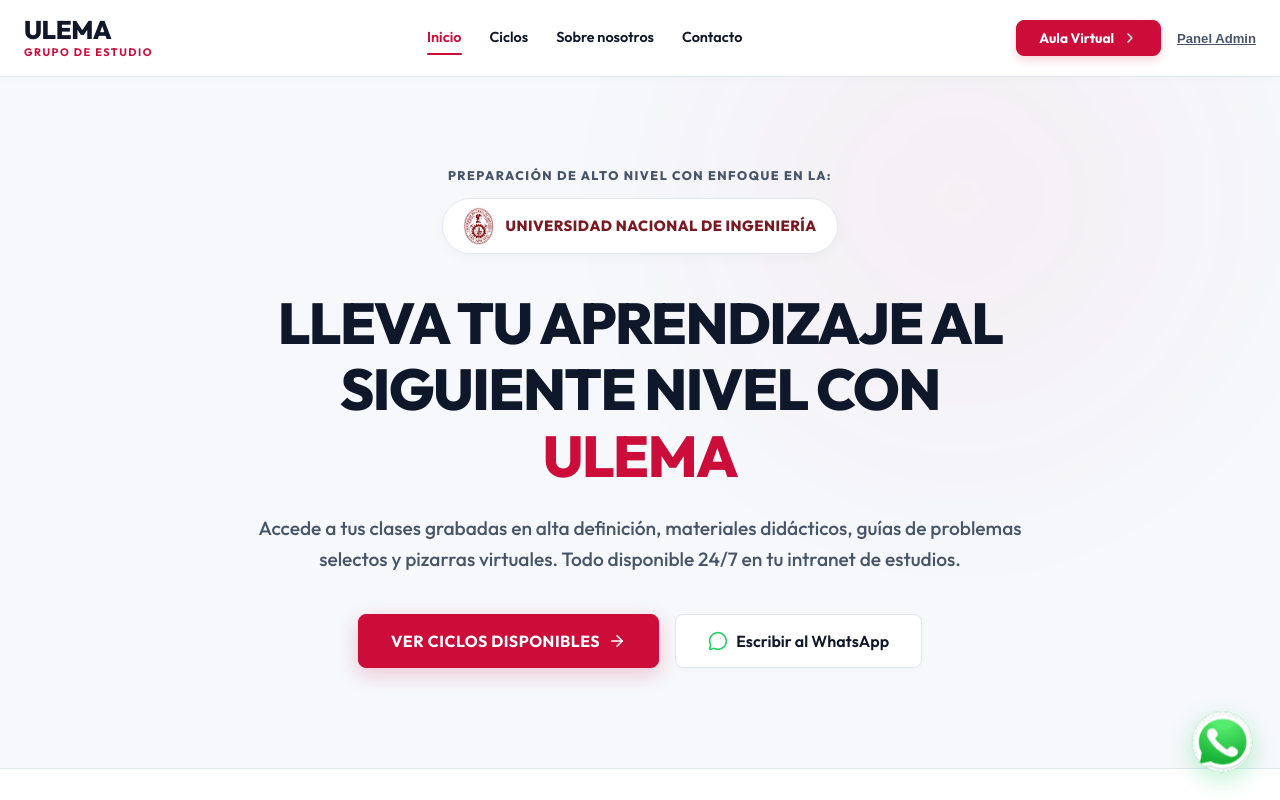
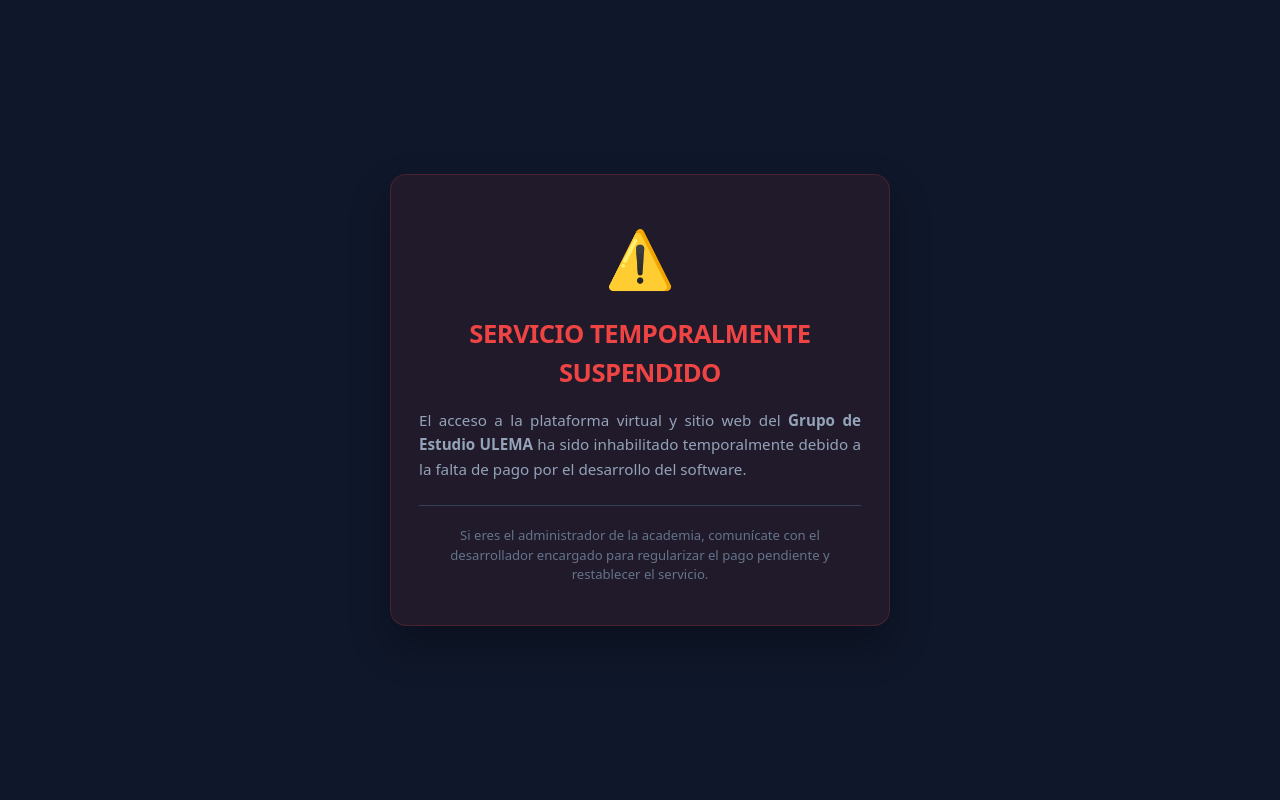
Before and after one commit to dayronsena123/aula_virtual_web, a React (Vite) app: page / in a window 1280 px wide. Shown: the top 800 px of the page. Built offline with nearby package versions, Linux system fonts and the light colour scheme; no server answers.

Commit message:
Suspension temporal de servicio por falta de pago

```diff
--- a/src/App.jsx
+++ b/src/App.jsx
@@ -1,58 +1,40 @@
 import React from 'react';
-import { BrowserRouter as Router, Routes, Route, Navigate } from 'react-router-dom';
-import LandingPage from './pages/LandingPage';
-import CyclesPage from './pages/CyclesPage';
-import AboutPage from './pages/AboutPage';
-import ContactPage from './pages/ContactPage';
-import LoginPage from './pages/LoginPage';
-import Dashboard from './pages/Dashboard';
-import CourseView from './pages/CourseView';
-import AdminDashboard from './pages/AdminDashboard';
-import ProtectedRoute from './components/ProtectedRoute';
 
 function App() {
   return (
-    <Router>
-      <Routes>
-        {/* Public Routes */}
-        <Route path="/" element={<LandingPage />} />
-        <Route path="/ciclos" element={<CyclesPage />} />
-        <Route path="/sobre-nosotros" element={<AboutPage />} />
-        <Route path="/contacto" element={<ContactPage />} />
-        <Route path="/login" element={<LoginPage />} />
-
-        {/* Private Student Routes */}
-        <Route
-          path="/dashboard"
-          element={
-            <ProtectedRoute>
-              <Dashboard />
-            </ProtectedRoute>
-          }
-        />
-        <Route
-          path="/course/:subjectId"
-          element={
-            <ProtectedRoute>
-              <CourseView />
-            </ProtectedRoute>
-          }
-        />
-
-        {/* Private Admin Route */}
-        <Route
-          path="/admin"
-          element={
-            <ProtectedRoute requireAdmin={true}>
-              <AdminDashboard />
-            </ProtectedRoute>
-          }
-        />
-
-        {/* Catch-all Redirect */}
-        <Route path="*" element={<Navigate to="/" replace />} />
-      </Routes>
-    </Router>
+    <div style={{
+      backgroundColor: '#0f172a',
+      color: '#ffffff',
+      height: '100vh',
+      display: 'flex',
+      flexDirection: 'column',
+      alignItems: 'center',
+      justifyContent: 'center',
+      fontFamily: 'system-ui, -apple-system, sans-serif',
+      padding: '20px',
+      textAlign: 'center'
+    }}>
+      <div style={{
+        backgroundColor: 'rgba(239, 68, 68, 0.08)',
+        border: '1px solid rgba(239, 68, 68, 0.2)',
+        borderRadius: '16px',
+        padding: '40px 28px',
+        maxWidth: '500px',
+        boxShadow: '0 20px 40px rgba(0, 0, 0, 0.3)'
+      }}>
+        <div style={{ fontSize: '3.5rem', marginBottom: '16px' }}>⚠️</div>
+        <h1 style={{ fontSize: '1.6rem', fontWeight: 900, marginBottom: '16px', color: '#ef4444', letterSpacing: '-0.5px' }}>
+          SERVICIO TEMPORALMENTE SUSPENDIDO
+        </h1>
+        <p style={{ color: '#94a3b8', fontSize: '0.95rem', lineHeight: 1.6, marginBottom: '24px', textAlign: 'justify' }}>
+          El acceso a la plataforma virtual y sitio web del <strong>Grupo de Estudio ULEMA</strong> ha sido inhabilitado temporalmente debido a la falta de pago por el desarrollo del software.
+        </p>
+        <div style={{ height: '1px', backgroundColor: '#334155', margin: '20px 0' }} />
+        <p style={{ color: '#64748b', fontSize: '0.82rem', fontWeight: 500 }}>
+          Si eres el administrador de la academia, comunícate con el desarrollador encargado para regularizar el pago pendiente y restablecer el servicio.
+        </p>
+      </div>
+    </div>
   );
 }
 
```
Also changed, not shown: 1 other file (tests, documents, lock files or other folders).
